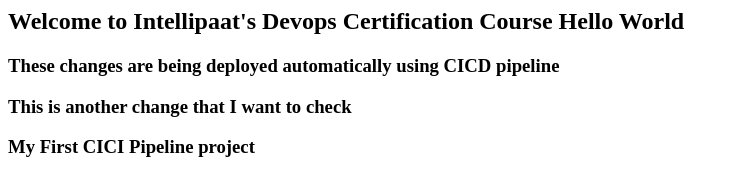
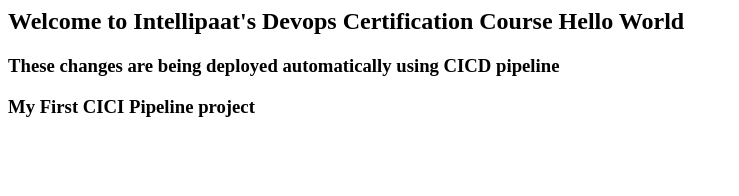
Before and after one commit to altafhussain2020/jenkins-devops, a plain HTML site: page index.html in a window 1280 px wide. Shown: the whole page, without its empty margins (0-739 px from the left). Drawn offline with Linux system fonts and the light colour scheme.

Commit message:
chnages in index.html for CICD deployment

```diff
--- a/index.html
+++ b/index.html
@@ -6,8 +6,6 @@
 
 <h3> These changes are being deployed automatically using CICD pipeline</h3>
 
-<h3> This is another change that I want to check </h3>
-
 <h3>My First CICI Pipeline project </h3>
 </body>
 </html>
```
